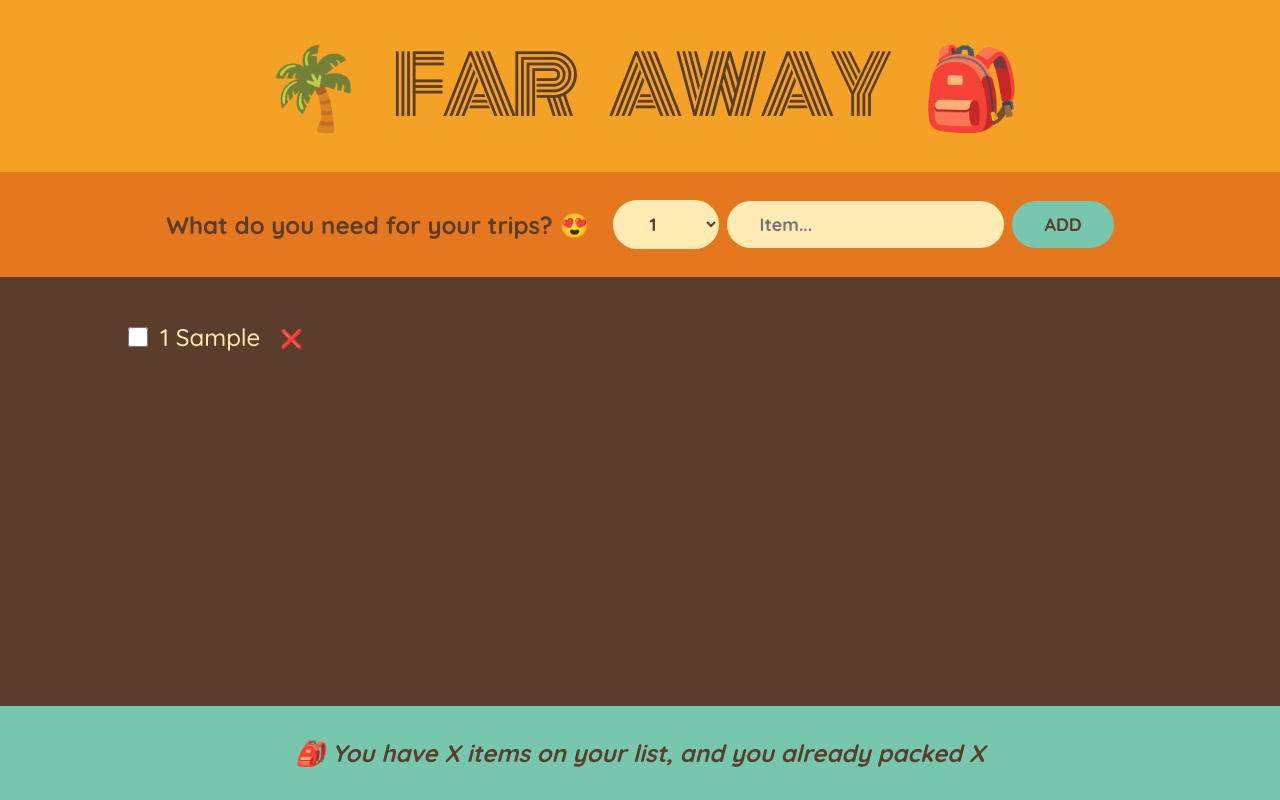
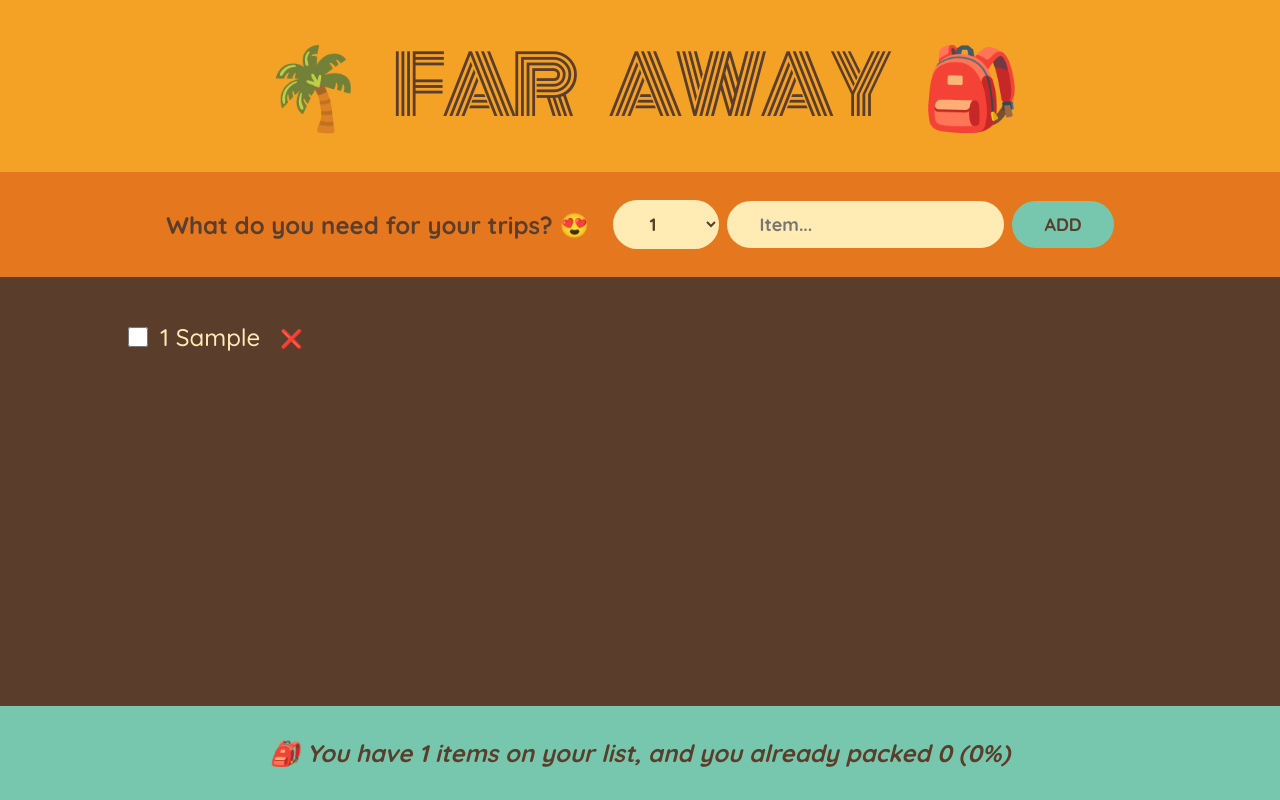
Before and after one commit to dvtai1987/ultimate-react-learning, a React (Create React App) app in the folder 05-travel-list/: page / in a window 1280 px wide. Both pictures are taken after typing "Sample" into the empty fields and a click on the button "ADD". Built offline with nearby package versions, Linux system fonts and the light colour scheme.

Commit message:
85. Calculating Statistics as Derived State

```diff
--- a/05-travel-list/src/App.js
+++ b/05-travel-list/src/App.js
@@ -28,7 +28,7 @@
         onDeleteItem={handleDeleteItem}
         onToogleItem={handleToogleItem}
       />
-      <Stats />
+      <Stats items={items} />
     </div>
   );
 }
@@ -111,10 +111,23 @@
   );
 }
 
-function Stats() {
+function Stats({ items }) {
+  if (!items.length)
+    return (
+      <p className="stats">Start adding some items to your packing list 🚀</p>
+    );
+
+  const numItems = items.length;
+  const numPacked = items.filter((item) => item.packed).length;
+  const percentage = Math.round((numPacked / numItems) * 100);
+
   return (
     <footer className="stats">
-      <em>🎒 You have X items on your list, and you already packed X</em>
+      <em>
+        {percentage === 100
+          ? "You already packed everything you need for your trip! Ready to go ✈"
+          : `🎒 You have ${numItems} items on your list, and you already packed ${numPacked} (${percentage}%)`}
+      </em>
     </footer>
   );
 }
```
